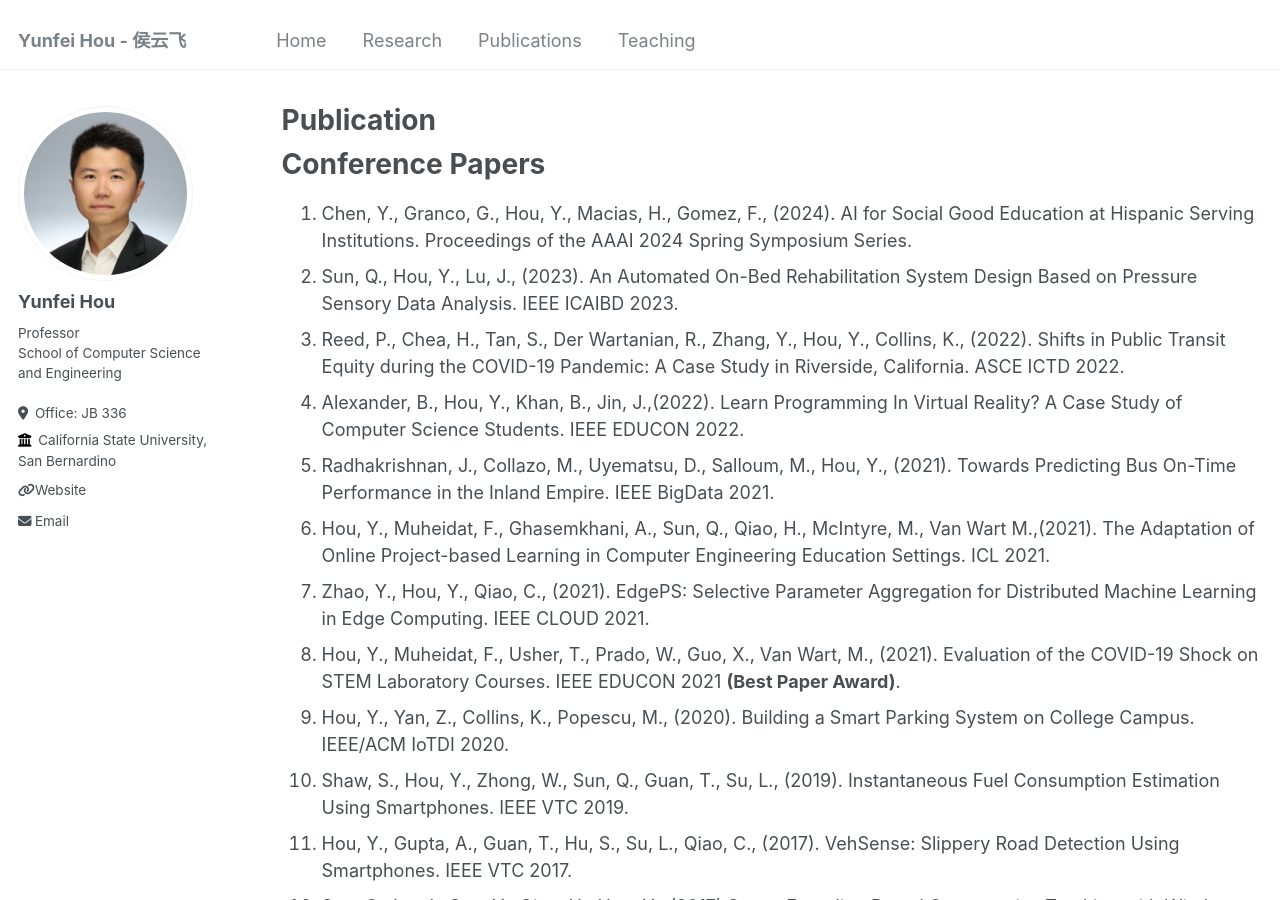
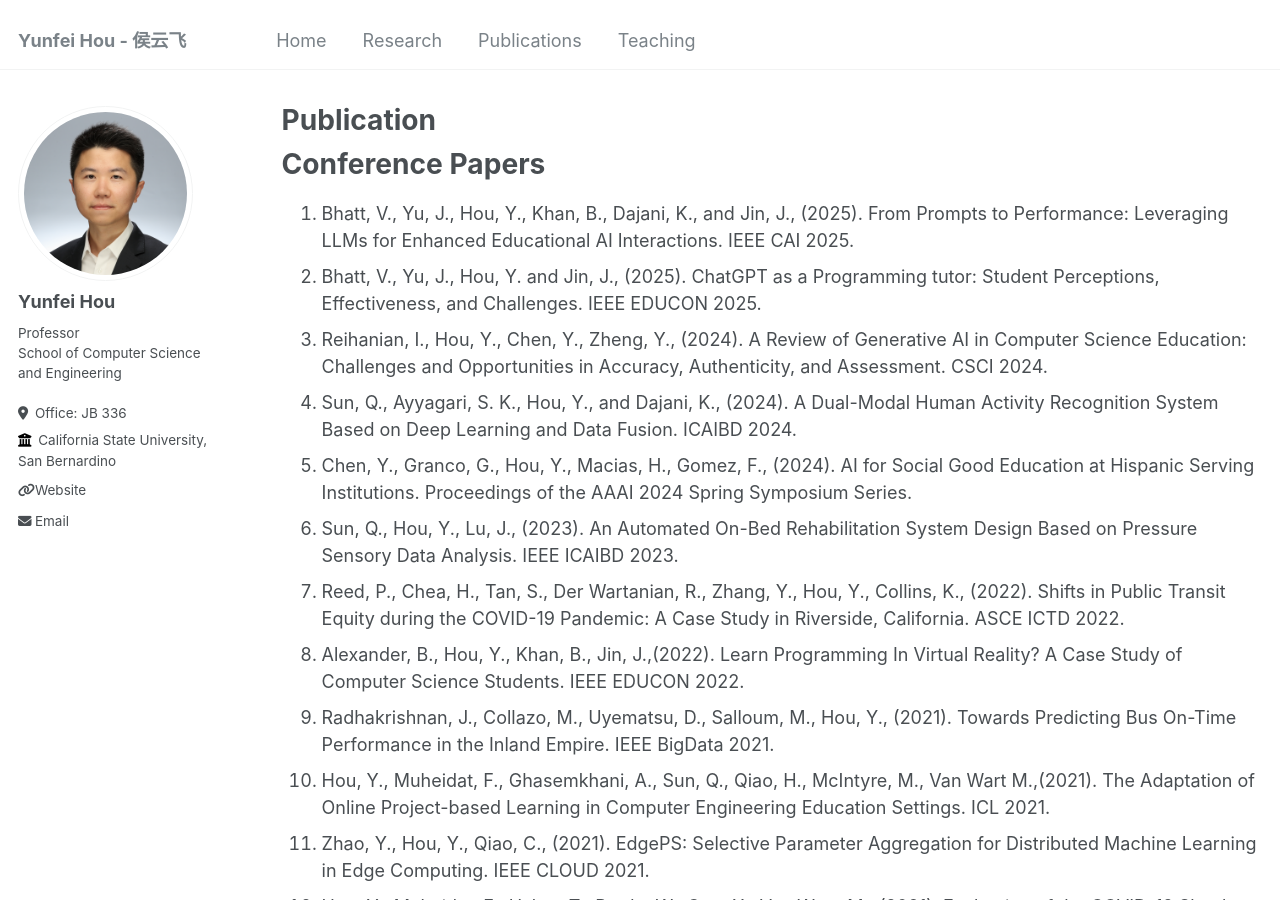
Before and after one commit to feiyunhou/feiyunhou.github.io, a Jekyll site: the page built from _pages/pub.md, in a window 1280 px wide and 900 px high. Built offline with Jekyll 4.4.1, drawn with Linux system fonts in a browser that asks for light colours; some of the changed text lies outside the part shown.

Commit message:
Update pub.md
2025 update

```diff
--- a/_pages/pub.md
+++ b/_pages/pub.md
@@ -9,6 +9,10 @@ redirect_from:
 ---
 Conference Papers
 ======
+1. Bhatt, V., Yu, J.,  Hou, Y.,  Khan, B., Dajani, K., and Jin, J., (2025). From Prompts to Performance: Leveraging LLMs for Enhanced Educational AI Interactions. IEEE CAI 2025.
+1. Bhatt, V., Yu, J.,  Hou, Y. and Jin, J., (2025).  ChatGPT as a Programming tutor: Student Perceptions, Effectiveness, and Challenges. IEEE EDUCON 2025.
+1. Reihanian, I., Hou, Y., Chen, Y., Zheng, Y., (2024). A Review of Generative AI in Computer Science Education: Challenges and Opportunities in Accuracy, Authenticity, and Assessment. CSCI 2024.
+1. Sun, Q.,  Ayyagari, S. K., Hou, Y., and Dajani, K.,  (2024).  A Dual-Modal Human Activity Recognition System Based on Deep Learning and Data Fusion. ICAIBD 2024.
 1. Chen, Y., Granco, G., Hou, Y., Macias, H., Gomez, F., (2024). AI for Social Good Education at Hispanic Serving Institutions. Proceedings of the AAAI 2024 Spring Symposium Series.
 1. Sun, Q.,  Hou, Y., Lu, J., (2023). An Automated On-Bed Rehabilitation System Design Based on Pressure Sensory Data Analysis. IEEE ICAIBD 2023.
 1. Reed, P., Chea, H., Tan, S., Der Wartanian, R., Zhang, Y., Hou, Y., Collins, K., (2022). Shifts in Public Transit Equity during the COVID-19 Pandemic: A Case Study in Riverside, California. ASCE ICTD 2022.
@@ -33,6 +37,9 @@ Conference Papers
 
 Journal Papers
 ======
+1.Collins, K., Der Wartanian, R., Hou, Y., Ayyagari, S. K., & Khatri, B. P. (2025). Using Big Data to Analyze Long-Haul vs Regional-Short-Haul Trips for Medium-and Heavy-Duty Vehicles. Data in Brief.
+1. McIntyre, M., Cui, G., Hou, Y. (2025). Virtual Avoidance: Examining STEM Students' Lower Interest in Online Courses. The Internet and Higher Education.
+1. Hou, Y., McIntyre, M. M., Fu, J., Herrera, J., Aldirawi, H., & Van Wart, M. (2024). Post-COVID-19 Student and Faculty Perceptions of Online Computing Labs: Better Targeted, Better Perceptions, but Still Need Improvement. Education Sciences.
 1. Kelly, A., Khan B., Ayub, M., Hussain, A., Dajani, K., Hou, Y., Khan W.,(2024). Video Dataset of Sheep Activity for Animal Behavioral Analysis via Deep Learning. Data in Brief.
 1. Zhao, Y., Yang, C., Zhao, G., Hou, Y., Wang, T. and Qiao, C., (2023), JointPS: Joint Parameter Server Placement and Flow Scheduling for Machine Learning Clusters, IEEE Transactions on Computers.
 1. Collins, K., Der Wartanian, R., Reed, P., Chea, H., Hou, Y., Zhang, Y., (2023), Social Equity And Public Transit In The Inland Empire: Introducing A Transit Equity Analysis Model. Transportation Research Interdisciplinary Perspectives.
@@ -47,7 +54,9 @@ Journal Papers
 1. Hou, Y., Zhao, Y., Hulme, K. F., Huang S., Yang Y., Sadek, A. W., Qiao, C., (2013). An Integrated traffic-driving simulation framework: Design, implementation, and validation. Transportation Research Part C: Emerging Technologies.
 1. Zhao, Y., Wagh, A., Hou, Y., Hulme, K. F., Qiao, C., Sadek, A.W. (2013).  Integrated traffic-driving-networking simulator for the design of connected vehicle applications: Eco-signal case study, Journal of Intelligent Transportation Systems: Technology, Planning and Operations.
 
-Book Chapters
+Book Chapters, Technical Reports
 ======
+1.Chen, Y., Macias, H., Granco, G., Hou, Y., Gomez, F.A. (2025).  AI for Social Good Education Through a Culturally Responsive Pedagogy.  Artificial Intelligence for Design and Process Science. Springer.
+1. Collins, K., Van Wart, M., Hou, Y., Beer, F., (2024). Moving Towards the Electrification of Medium- and Heavy-Duty Vehicles in the Inland Empire. Mineta Transportation Institute.
 1. Hou, Y., Collins, K., Van Wart, M., (2021). Intersection Management, Cybersecurity, and Local Government: ITS Applications, Critical Issues, and Regulatory Schemes. Smart Mobility - Recent Advances, New Perspectives and Applications, IntechOpen.
 1. Zhao, Y., Hou, Y., Wag, A., Huang, S., Hulme, K., Qiao, C., Sadek, A.W., (2014). A Partial Reality Experimental System for human-in-the-loop testing of Connected and  Automated Vehicle Applications: Development, Validation and Applications. Road Vehicle Automation, Springer.
```
